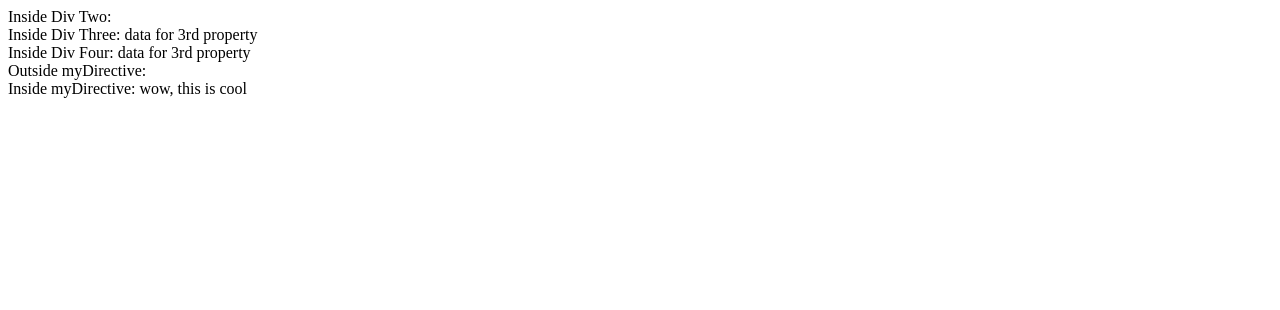
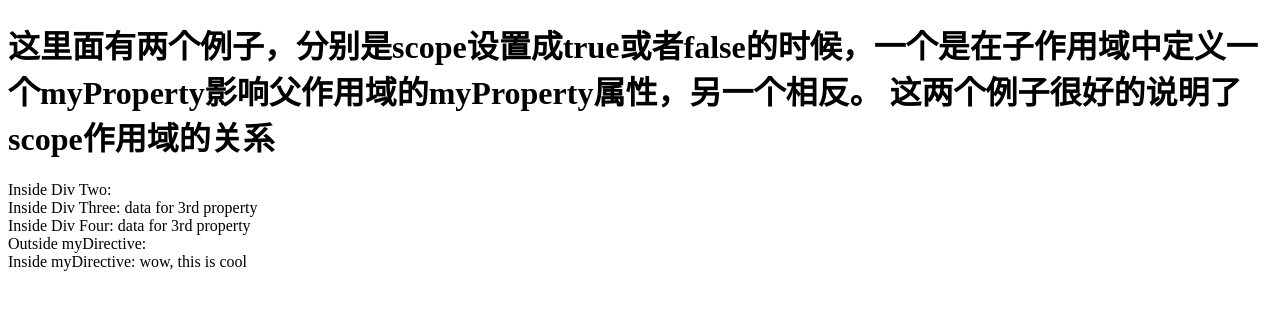
Before and after one commit to KangJun-KJ/test, a plain HTML site: page 指令/指令详解之作用域.html in a window 1280 px wide. Drawn offline with nearby package versions, Linux system fonts and the light colour scheme.

Commit message:
添加一些说明scope作用域说明的文字

```diff
--- a/指令/指令详解之作用域.html
+++ b/指令/指令详解之作用域.html
@@ -8,6 +8,10 @@
 	</head>
 
 	<body>
+
+	<h1>这里面有两个例子，分别是scope设置成true或者false的时候，一个是在子作用域中定义一个myProperty影响父作用域的myProperty属性，另一个相反。
+
+这两个例子很好的说明了scope作用域的关系</h1>
 		<!--<div ng-init="someProperty='some data'" >
 			<div ng-init="siblingProperty='more data'">
 				Inside Div two:{{aThirdProperty}}
@@ -19,6 +23,7 @@
 				</div>
 			</div>
 		</div>-->
+
 		<div  ng-init="someProperty = 'some data'"></div>
 		<div ng-init="siblingProperty = 'more data'">
 			Inside Div Two: {{ aThirdProperty }}
```
